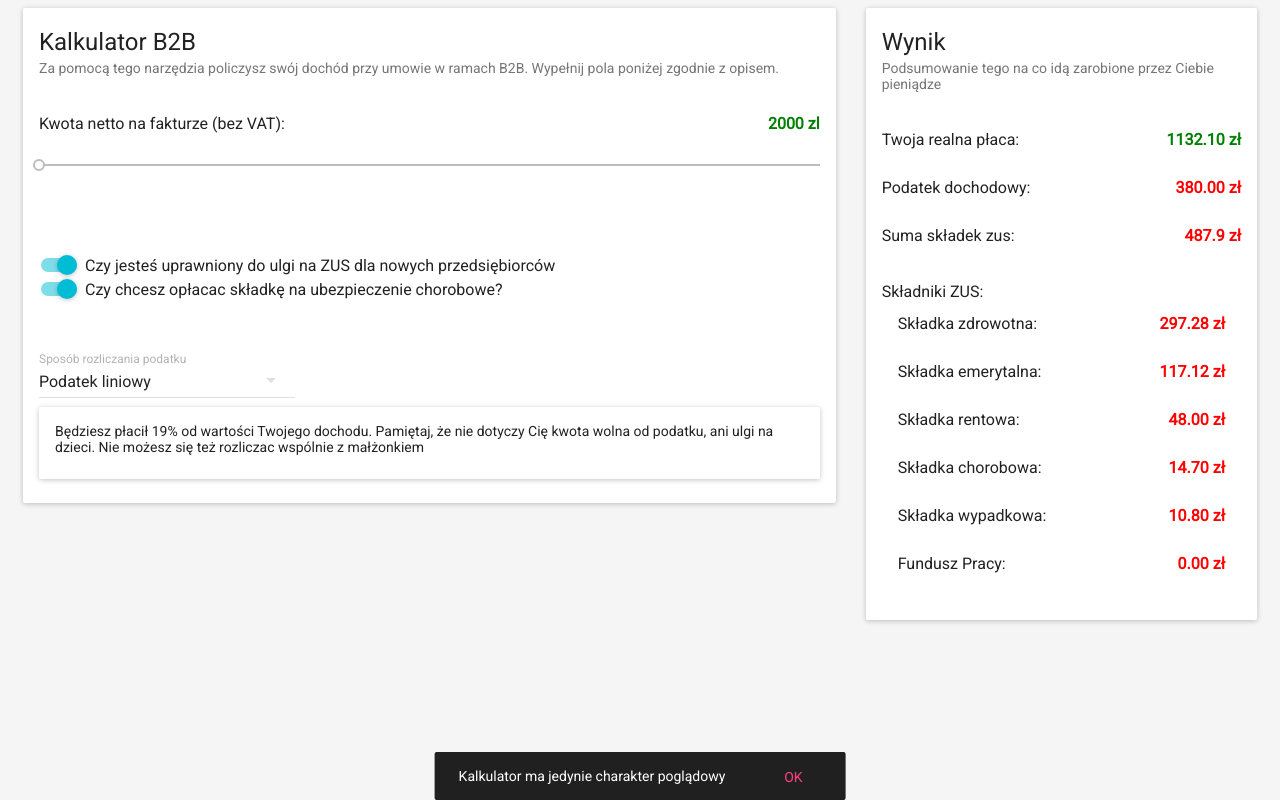
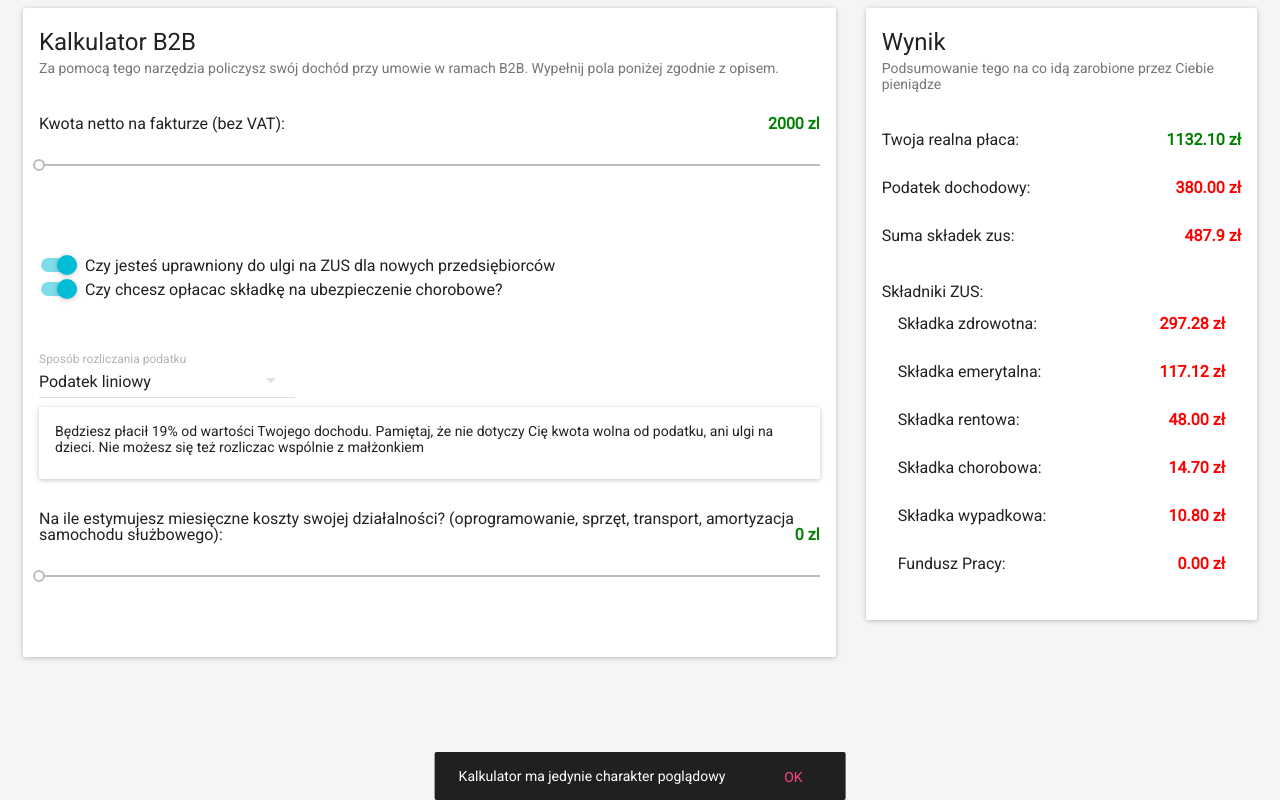
Before and after one commit to maciejbaranowski/b2b_calculator, a React app: page / in a window 1280 px wide. Built offline with nearby package versions, Linux system fonts and the light colour scheme.

Commit message:
Added costs slider

```diff
--- a/src/Calculator.js
+++ b/src/Calculator.js
@@ -7,7 +7,8 @@ const getInitialInput = () => {
     netInvoice: 2000,
     zusSmallSize: true,
     zusSickChoice: true,
-    taxChoice: LINEAR_TAX
+    taxChoice: LINEAR_TAX,
+    costs: 0
   };
 };
 
@@ -30,7 +31,7 @@ const calculateFreeOfTaxationIncomeForProgressive = income => {
 };
 
 const calculateCosts = inputStats => {
-  return 0;
+  return inputStats.costs;
 };
 
 const calculateTaxationBase = inputStats => {
--- a/src/Parameters.js
+++ b/src/Parameters.js
@@ -6,7 +6,7 @@ import { Card, CardText, CardTitle } from "material-ui/Card";
 
 import { getInitialInput } from "./Calculator";
 import SliderWithCurrency from "./SliderWithCurrency";
-import { ZusSizeToggle, ZusHealthToggle } from "./Toggles";
+import { ZusSizeToggle, ZusSickToggle } from "./Toggles";
 import TaxChoice from "./TaxChoice";
 
 class Parameters extends React.Component {
@@ -35,8 +35,12 @@ class Parameters extends React.Component {
     this.setSpecificInputAndPropagate("taxChoice", value);
   };
 
-  setZusHealth = value => {
+  setZusSickChoice = value => {
     this.setSpecificInputAndPropagate("zusSickChoice", value);
+  };
+
+  setCosts = value => {
+    this.setSpecificInputAndPropagate("costs", value);
   };
 
   getDescription = () => {
@@ -51,16 +55,30 @@ class Parameters extends React.Component {
         <ListItem>
           <SliderWithCurrency
             heading="Kwota netto na fakturze (bez VAT): "
+            min={2000}
+            max={50000}
+            step={100}
             value={this.state.netInvoice}
             callbackChange={this.setNetInvoice}
           />
         </ListItem>
         <ListItem>
           <ZusSizeToggle callbackChange={this.setZusSmallSize} value={this.state.zusSmallSize} />
-          <ZusHealthToggle callbackChange={this.setZusHealth} value={this.state.zusSickChoice} />
+          <ZusSickToggle callbackChange={this.setZusSickChoice} value={this.state.zusSickChoice} />
         </ListItem>
         <ListItem>
           <TaxChoice callbackChange={this.setTaxChoice} value={this.state.taxChoice} />
+        </ListItem>
+        <ListItem>
+          <SliderWithCurrency
+            heading="Na ile estymujesz miesięczne koszty swojej działalności?
+            (oprogramowanie, sprzęt, transport, amortyzacja samochodu służbowego): "
+            min={0}
+            max={this.state.netInvoice}
+            step={100}
+            value={this.state.costs}
+            callbackChange={this.setCosts}
+          />
         </ListItem>
       </List>
     </Card>
--- a/src/SliderWithCurrency.js
+++ b/src/SliderWithCurrency.js
@@ -10,7 +10,13 @@ class SliderWithCurrency extends React.Component {
       <div>
         {this.props.heading}
         <span className="income">{this.props.value} zl</span>
-        <Slider min={2000} max={50000} step={100} value={this.props.value} onChange={this.handleChange} />
+        <Slider
+          min={this.props.min}
+          max={this.props.max}
+          step={this.props.step}
+          value={this.props.value}
+          onChange={this.handleChange}
+        />
       </div>
     );
   }
--- a/src/Toggles.js
+++ b/src/Toggles.js
@@ -26,7 +26,7 @@ export class ZusSizeToggle extends BaseToggle {
   };
 }
 
-export class ZusHealthToggle extends BaseToggle {
+export class ZusSickToggle extends BaseToggle {
   getLabelText = () => {
     return "Czy chcesz opłacac składkę na ubezpieczenie chorobowe?";
   };
```
